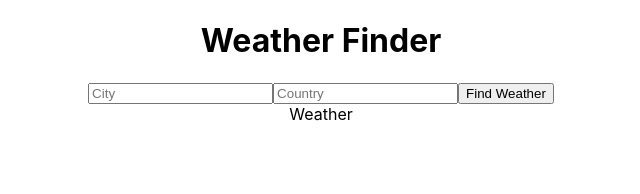
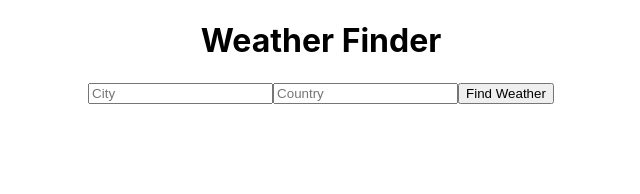
Before and after one commit to cmlugoce/react-weather-app, a React (Create React App) app: page / in a window 1280 px wide. Shown: the top 194 px of the page, without its empty margins (319-959 px from the left). Built offline with nearby package versions, Linux system fonts and the light colour scheme.

Commit message:
update props

```diff
--- a/src/components/Weather.js
+++ b/src/components/Weather.js
@@ -7,7 +7,13 @@ class Weather extends Component {
     render (){
         return (
             <div>
-               Weather
+                {this.props.city && this.props.country && <p>Location: {this.props.city}, {this.props.country}</p>}
+
+               {this.props.temperature && <p>Temperature: {this.props.temperature} F</p>}
+               {this.props.humidity && <p>Humidity: {this.props.humidity}</p>}
+               {this.props.description && <p>Conditions: {this.props.description}</p>}
+               {this.props.error && <p>{this.props.error}</p>}
+
 
 
             </div>
```
